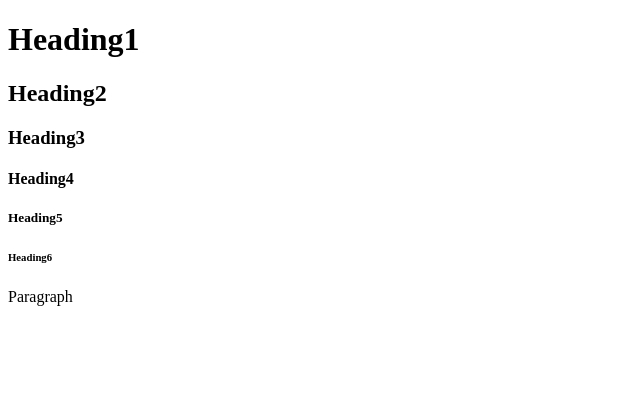
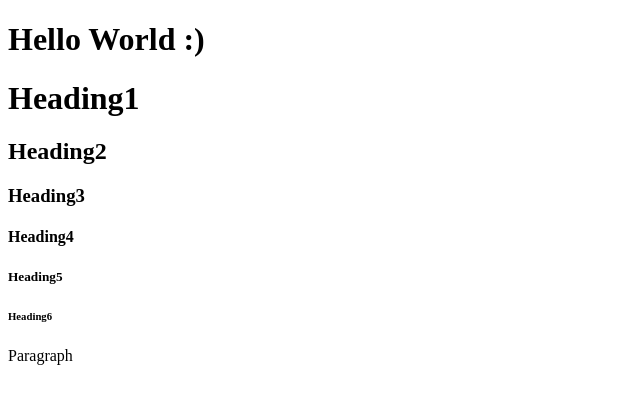
Before and after one commit to cschaf8/Hello-World, a plain HTML site: page index.html in a window 1280 px wide. Shown: the whole page, without its empty margins (0-640 px from the left). Drawn offline with Linux system fonts and the light colour scheme.

Commit message:
just hello

```diff
--- a/index.html
+++ b/index.html
@@ -7,6 +7,9 @@
     <title>Test site</title>
 </head>
 <body>
+    <h1>
+        Hello World :)
+    </h1>
     <h1>
         Heading1
     </h1>
```
